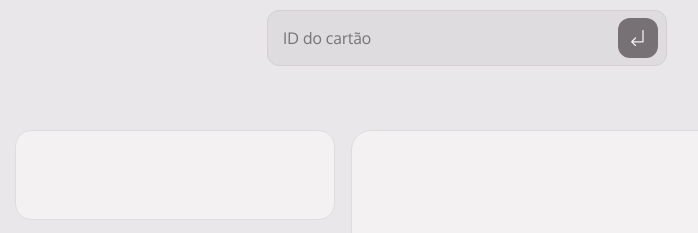
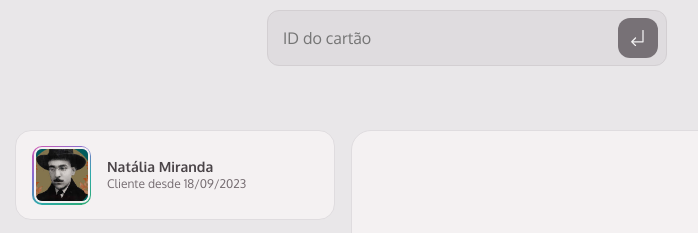
Before and after one commit to guivalencia/member-club, a plain HTML site: page index.html in a window 1280 px wide. Shown: the part 142-375 px from the top of the page, without its empty margins (173-871 px from the left). Drawn offline with Linux system fonts and the light colour scheme.

Commit message:
info do cliente finalizado

```diff
--- a/index.html
+++ b/index.html
@@ -26,7 +26,14 @@
     <main>
         <aside>
             <div id="info">
+                <div id="picture">
+                    <img id="image" src="assets/images.jpeg" alt="">
+                </div>
 
+                <div>
+                    <p class="text-sm">Natália Miranda</p>
+                    <p class="text-xs">Cliente desde 18/09/2023</p>
+                </div>
             </div>
             <div id="historico">
 
--- a/styles/global.css
+++ b/styles/global.css
@@ -28,7 +28,7 @@
     --gray-100: #F4F1F2;
     --white: #FFFFFF;
 
-    --gradient-base: linear-gradient(90deg, #2DAA6E 0%, #2DAAAA 33.33%, #856CCF 66.67%, #D658B3 100%);
+    --gradient-base: linear-gradient(330deg, #2DAA6E 0%, #2DAAAA 33.33%, #856CCF 66.67%, #D658B3 100%);
 }
 
 body{
--- a/styles/main.css
+++ b/styles/main.css
@@ -1,4 +1,4 @@
-#card{
+#card {
     /* Auto layout */
     display: flex;
     flex-direction: column;
@@ -24,7 +24,7 @@ align-self: stretch;
     flex-grow: 0;
 }
 
-#spin{
+article section {
     /* Auto layout */
     display: flex;
     flex-direction: row;
@@ -50,7 +50,7 @@ align-self: stretch;
     flex-grow: 1;
 }
 
-#info{
+#info {
     /* Auto layout */
     display: flex;
     flex-direction: row;
@@ -74,7 +74,7 @@ align-self: stretch;
     flex-grow: 0;
 }
 
-#historico{
+#historico {
     /* Auto layout */
     display: flex;
     flex-direction: column;
@@ -99,3 +99,35 @@ order: 1;
     align-self: stretch;
     flex-grow: 0;
 }
+
+#picture {
+    position: relative;
+    display: flex;
+    align-items: center;
+    justify-content: center;
+    width: 59px;
+    height: 59px;
+
+    border-radius: 10px;
+
+    background: var(--gradient-base);
+}
+
+#image {
+    width: 56px;
+    height: 56px;
+    border-radius: .5rem;
+    border: solid 2px var(--gray-100);
+    object-fit: cover;
+    /* z-index: 1; */
+}
+
+.text-sm{
+    font:  600 0.875rem/1.4 var(--font-family);
+    color: var(--gray-600);
+}
+
+.text-xs{
+    font: 500 0.75rem/1.4 var(--font-family);
+    color: var(--gray-500);
+}
```
Also changed, not shown: assets/Picture.png (added), assets/images.jpeg (added), assets/img.png (added). Lines whose indentation alone changed are shown as unchanged.
